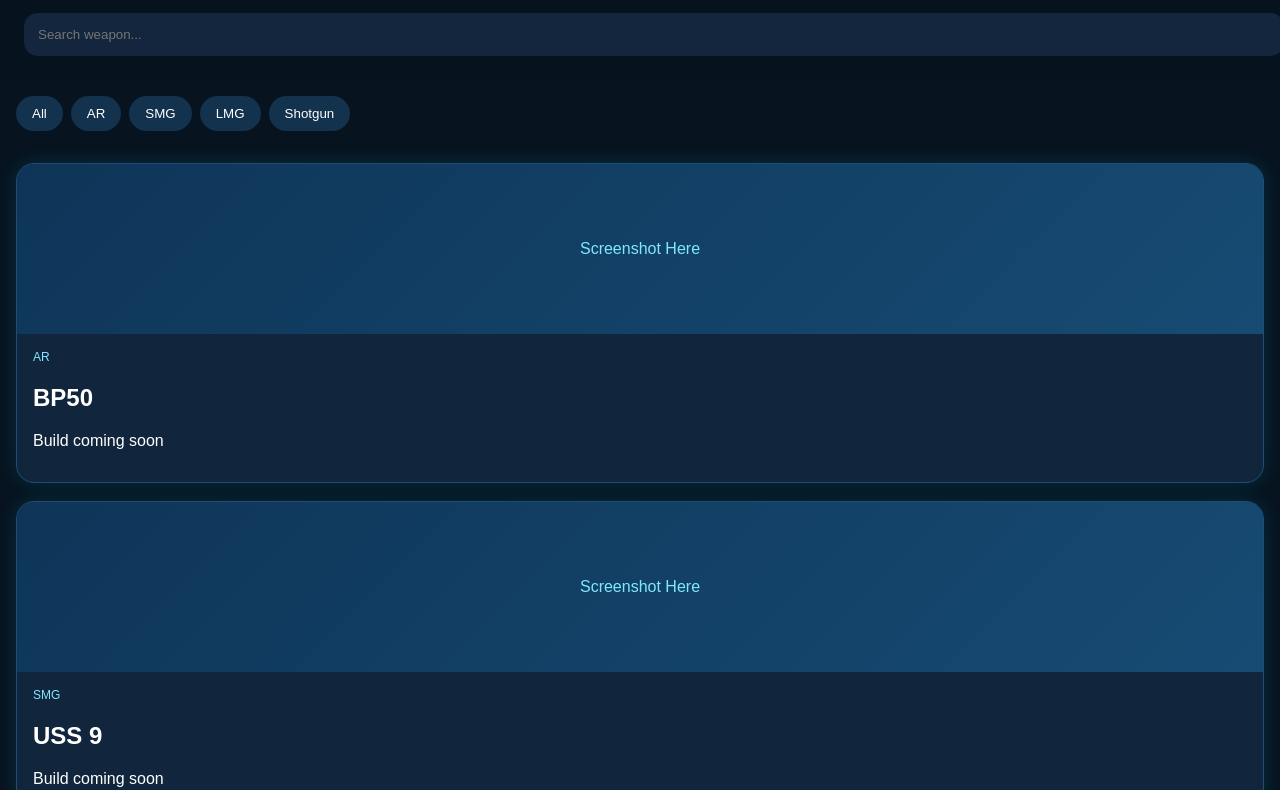
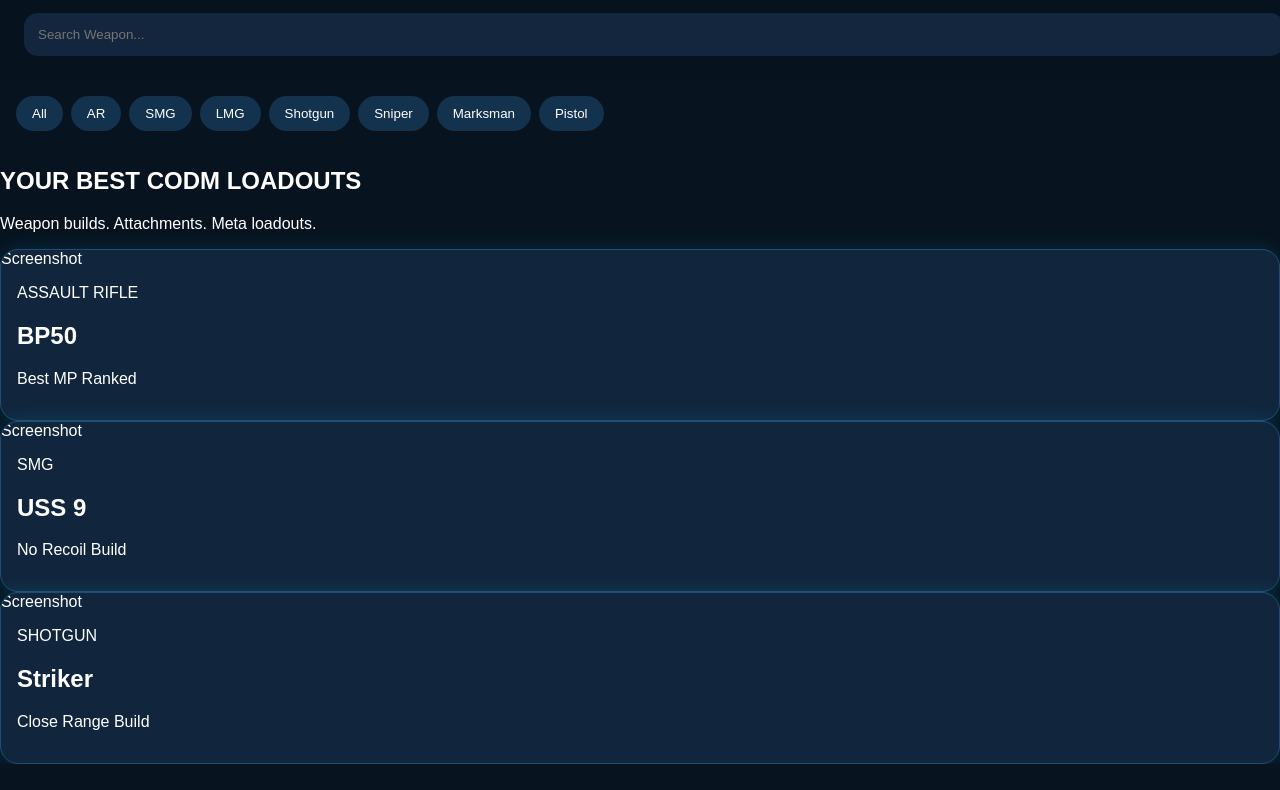
Before and after one commit to aLKHii/codm-loadouts, a plain HTML site: page index.html in a window 1280 px wide. Shown: the part 110-900 px from the top of the page. After the commit the page ends 874 px from the top, so only its background shows below. Drawn offline with Linux system fonts and the light colour scheme.

Commit message:
Update index.html

```diff
--- a/index.html
+++ b/index.html
@@ -1 +1,193 @@
-<!doctype html><html><head><meta charset='utf-8'><meta name='viewport' content='width=device-width,initial-scale=1'><title>aLKHii</title><link rel='stylesheet' href='style.css'></head><body><header><h1>aLKHii</h1><p>CODM Loadouts</p><input id='search' placeholder='Search weapon...'></header><div class='chips'><button>All</button><button>AR</button><button>SMG</button><button>LMG</button><button>Shotgun</button></div><main id='list'></main><script src='script.js'></script></body></html>
+<!DOCTYPE html>
+<html lang="en">
+<head>
+
+<meta charset="UTF-8">
+
+<meta name="viewport" content="width=device-width, initial-scale=1.0">
+
+<title>aLKHii CODM Loadouts</title>
+
+<link rel="preconnect" href="https://fonts.googleapis.com">
+
+<link rel="preconnect" href="https://fonts.gstatic.com" crossorigin>
+
+<link href="https://fonts.googleapis.com/css2?family=Poppins:wght@300;400;500;600;700&display=swap" rel="stylesheet">
+
+<link rel="stylesheet" href="style.css">
+
+</head>
+
+<body>
+
+<div class="background"></div>
+
+<header>
+
+<div class="logo">
+
+<h1>aLKHii</h1>
+
+<p>CODM Loadouts</p>
+
+</div>
+
+<div class="search">
+
+<input
+type="text"
+placeholder="Search Weapon...">
+
+</div>
+
+</header>
+
+<section class="chips">
+
+<button class="active">All</button>
+
+<button>AR</button>
+
+<button>SMG</button>
+
+<button>LMG</button>
+
+<button>Shotgun</button>
+
+<button>Sniper</button>
+
+<button>Marksman</button>
+
+<button>Pistol</button>
+
+</section>
+
+<section class="hero">
+
+<h2>
+
+YOUR BEST
+
+CODM
+
+LOADOUTS
+
+</h2>
+
+<p>
+
+Weapon builds.
+
+Attachments.
+
+Meta loadouts.
+
+</p>
+
+</section>
+
+<section class="cards">
+
+<div class="card">
+
+<div class="placeholder">
+
+Screenshot
+
+</div>
+
+<div class="info">
+
+<span>
+
+ASSAULT RIFLE
+
+</span>
+
+<h2>
+
+BP50
+
+</h2>
+
+<p>
+
+Best MP Ranked
+
+</p>
+
+</div>
+
+</div>
+
+<div class="card">
+
+<div class="placeholder">
+
+Screenshot
+
+</div>
+
+<div class="info">
+
+<span>
+
+SMG
+
+</span>
+
+<h2>
+
+USS 9
+
+</h2>
+
+<p>
+
+No Recoil Build
+
+</p>
+
+</div>
+
+</div>
+
+<div class="card">
+
+<div class="placeholder">
+
+Screenshot
+
+</div>
+
+<div class="info">
+
+<span>
+
+SHOTGUN
+
+</span>
+
+<h2>
+
+Striker
+
+</h2>
+
+<p>
+
+Close Range Build
+
+</p>
+
+</div>
+
+</div>
+
+</section>
+
+<script src="script.js"></script>
+
+</body>
+
+</html>
```
